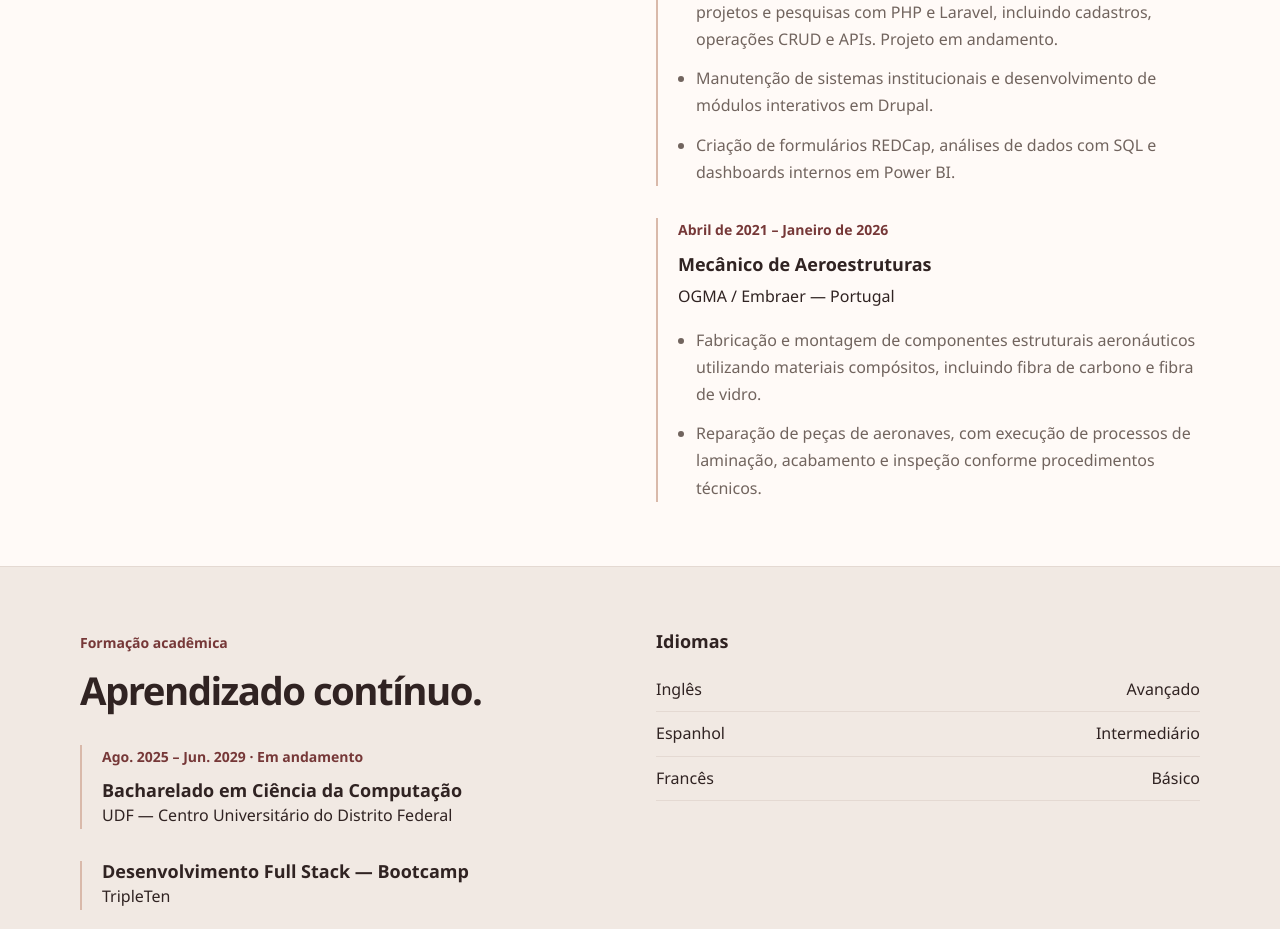
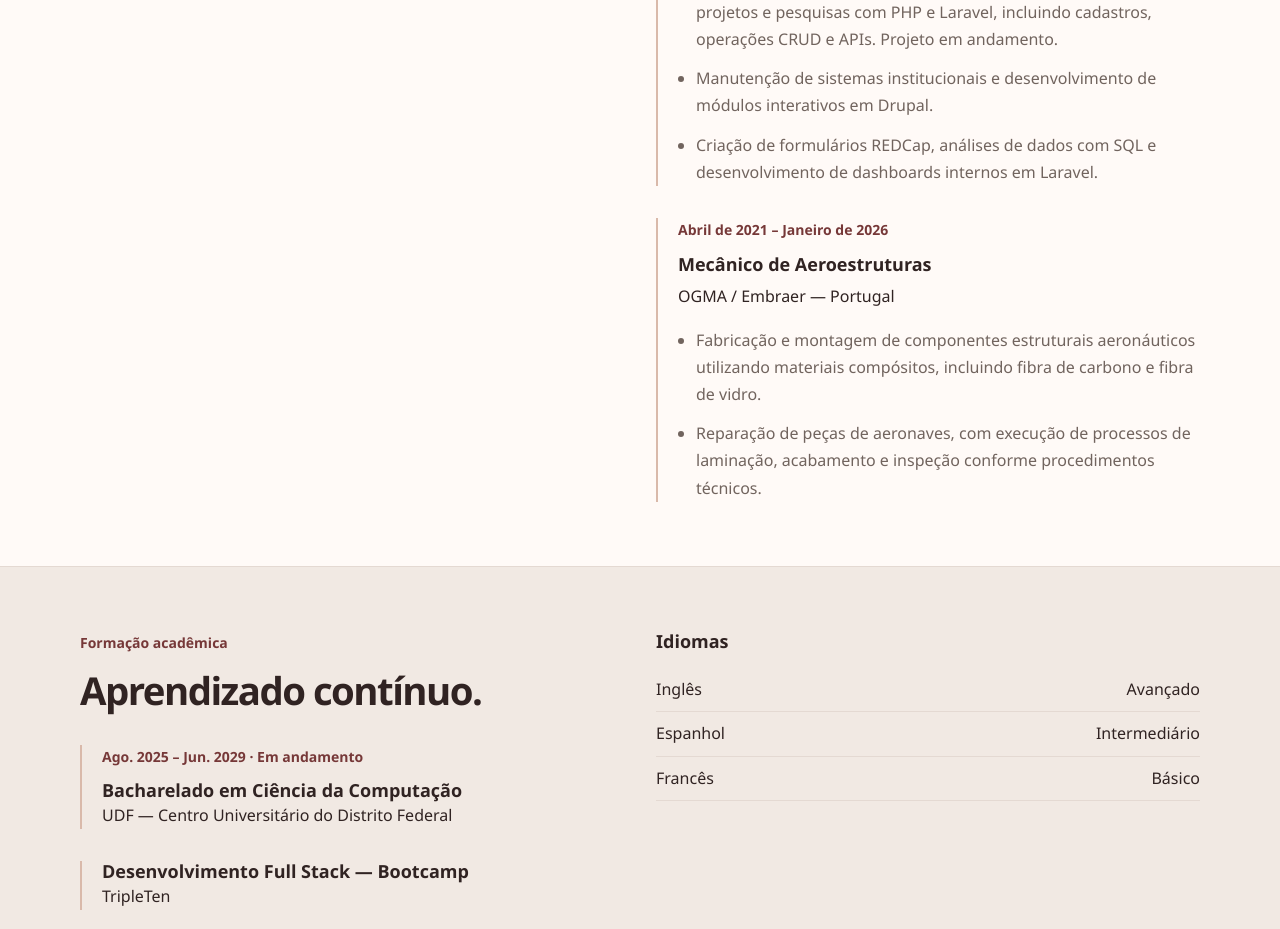
Before and after one commit to galvaodev-web/Sobre-Mim, a plain HTML site: page index.html in a window 1280 px wide. Shown: the part 2040-2969 px from the top of the page. Drawn offline with Linux system fonts and the light colour scheme.

Commit message:
Corrige tecnologia dos dashboards para Laravel

```diff
--- a/index.html
+++ b/index.html
@@ -126,7 +126,7 @@
                         <ul>
                             <li>Desenvolvimento front-end e back-end de sistema de gestão de projetos e pesquisas com PHP e Laravel, incluindo cadastros, operações CRUD e APIs. Projeto em andamento.</li>
                             <li>Manutenção de sistemas institucionais e desenvolvimento de módulos interativos em Drupal.</li>
-                            <li>Criação de formulários REDCap, análises de dados com SQL e dashboards internos em Power BI.</li>
+                            <li>Criação de formulários REDCap, análises de dados com SQL e desenvolvimento de dashboards internos em Laravel.</li>
                         </ul>
                     </article>
                     <article class="entry">
```
